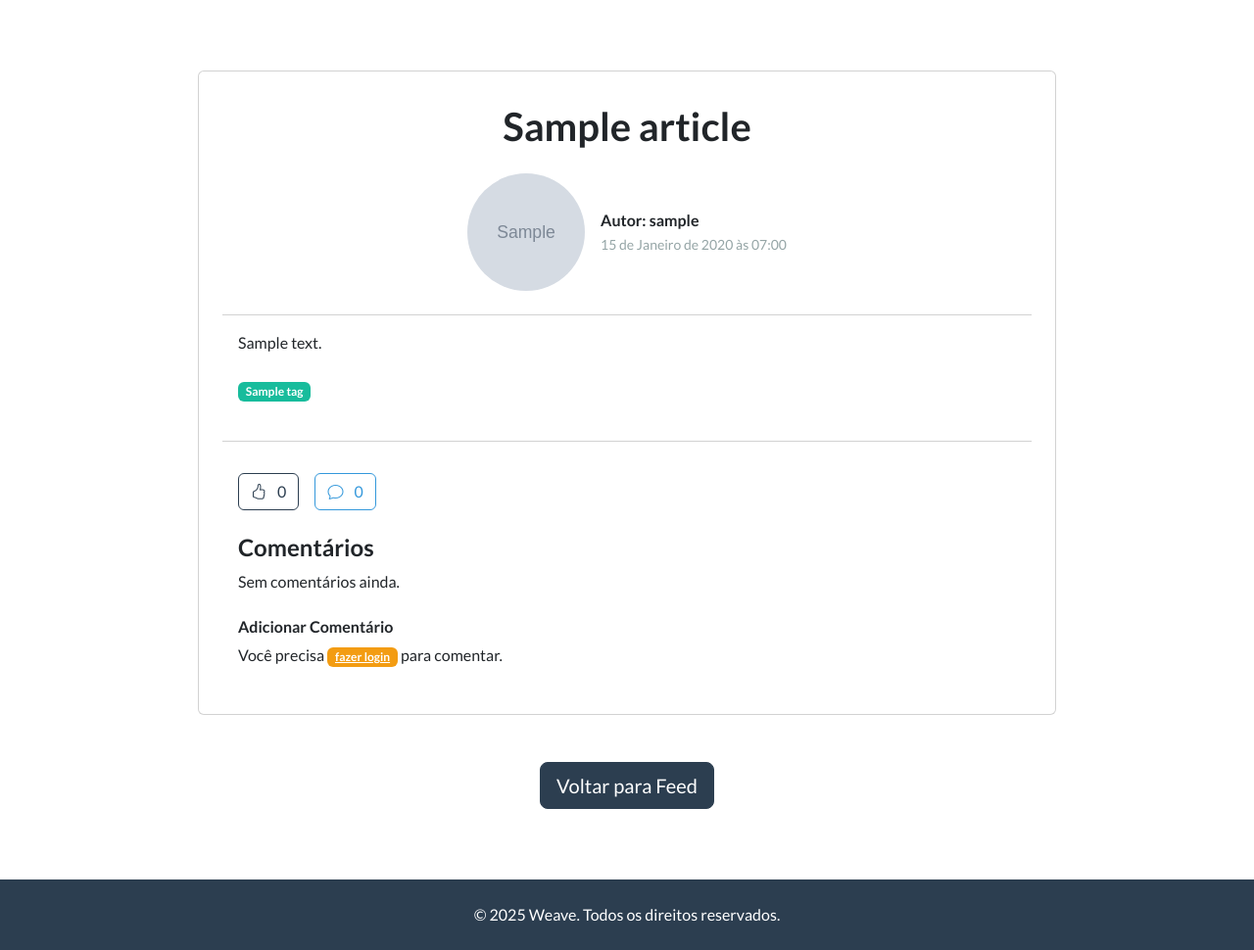
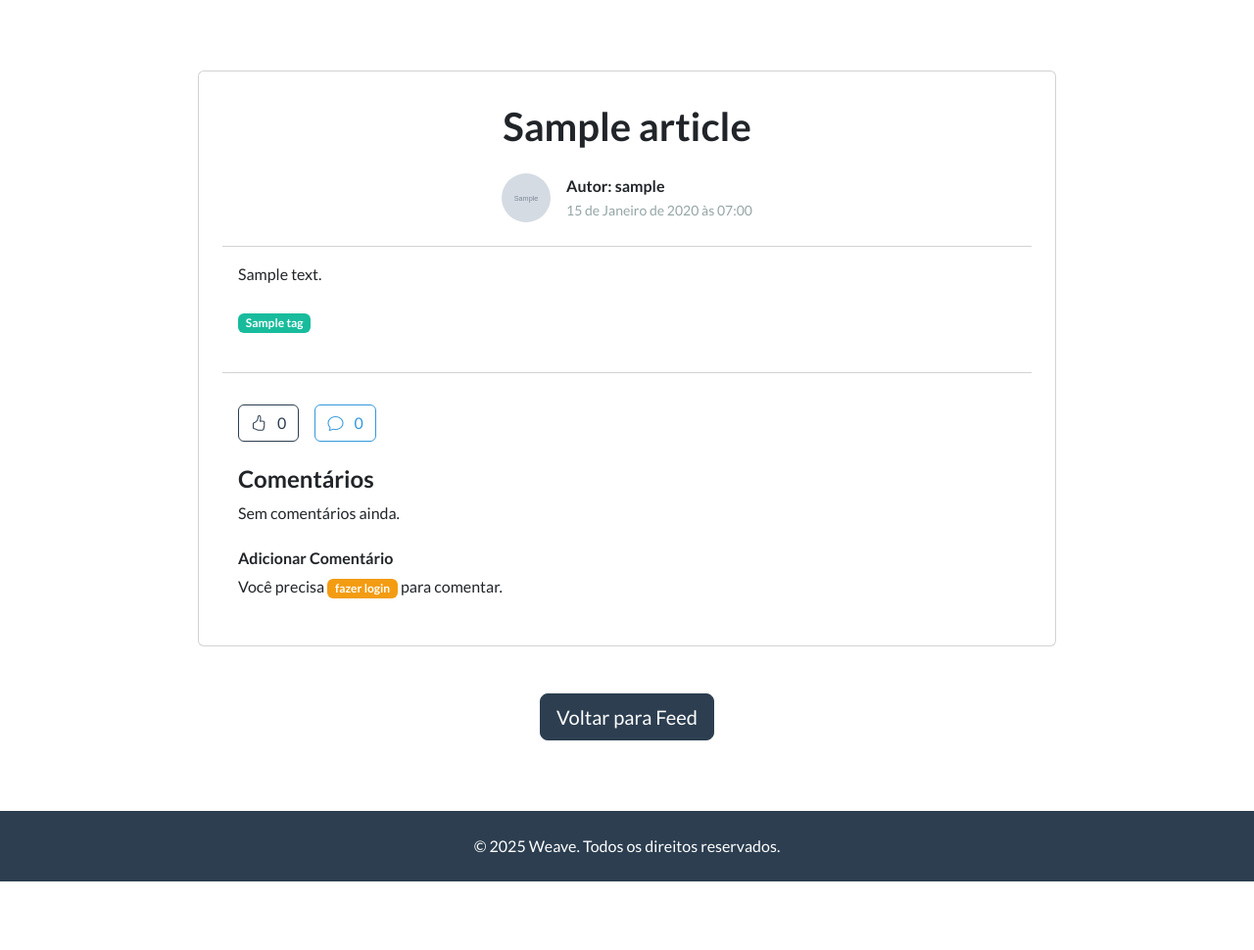
Before and after one commit to matheusfabiao/weave, a Django app: page /articles/1/ in a window 1280 px wide. Shown: the part 48-1018 px from the top of the page at 98% size. After the commit the page ends 948 px from the top, so only its background shows below. Run offline with Django 5.2, Linux system fonts and the light colour scheme; tables that the repository leaves empty hold one stand-in row (values such as "Sample post"); grey boxes marked "Sample" are stand-in pictures; data that the repository does not hold is empty; parts of the project's set-up code (start-up, migrations or seed data) failed here and were passed over.

Commit message:
style: some styling changes

```diff
--- a/app/templates/base.html
+++ b/app/templates/base.html
@@ -13,7 +13,12 @@
     {% comment %} Bootstrap JS {% endcomment %}
     <script src="https://cdn.jsdelivr.net/npm/bootstrap@5.3.8/dist/js/bootstrap.bundle.min.js" integrity="sha384-FKyoEForCGlyvwx9Hj09JcYn3nv7wiPVlz7YYwJrWVcXK/BmnVDxM+D2scQbITxI" crossorigin="anonymous" defer></script>
     {% comment %} Custom CSS (if needed) {% endcomment %}
-    {% block css %}{% endblock css %}
+    <style>
+        a {
+            text-decoration: none;
+        }
+        {% block css %}{% endblock css %}
+    </style>
 </head>
 <body class="d-flex flex-column min-vh-100">
     {% include 'components/_header.html' %}
--- a/articles/templates/article_detail.html
+++ b/articles/templates/article_detail.html
@@ -1,4 +1,15 @@
 {% extends "base.html" %}
+
+{% block css %}
+
+    h2 {
+        font-size: 2rem;
+    }
+    h3 {
+        font-size: 1.5rem;
+    }
+
+{% endblock css %}
 
 {% block title %}Detalhes{% endblock title %}
 
@@ -10,7 +21,7 @@
                 <div class="card-header bg-white">
                     <h1 class="display-6 text-center fw-bold mb-4">{{ article.title }}</h1>
                     <div class="d-flex align-items-center justify-content-center mb-3">
-                        <img src="{{ article.author.picture.url }}" alt="{{ article.author.username }}" class="rounded-circle me-3" style="width: 120px; height: 120px; object-fit: cover;">
+                        <img src="{{ article.author.picture.url }}" alt="{{ article.author.username }}" class="rounded-circle me-3" style="width: 50px; height: 50px; object-fit: cover;">
                         <div>
                             <p class="fs-6 fw-bold mb-0">Autor: {{ article.author.user.username }}</p>
                             <p class="mb-0"><small class="text-muted">{{ article.created_at }}</small></p>
```
